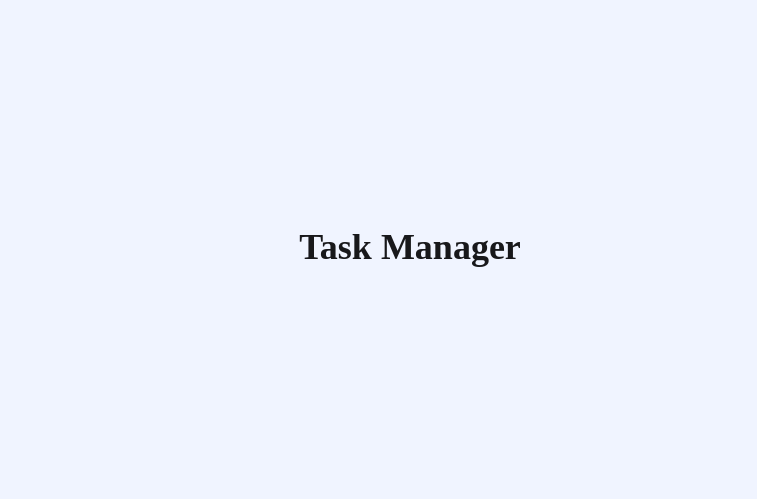
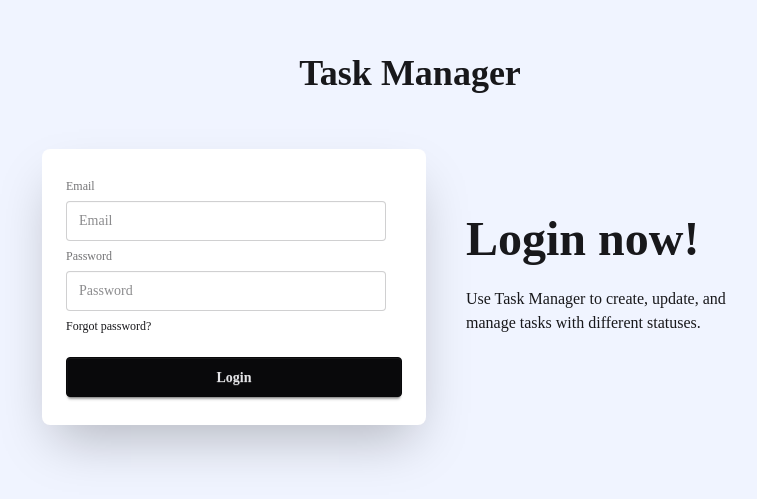
Before and after one commit to Tobidevs/task-manager, a React (Vite) app in the folder frontend/: page /login in a window 1280 px wide. Shown: the part 153-652 px from the top of the page, without its empty margins (230-987 px from the left). Built offline with nearby package versions, Linux system fonts and the light colour scheme; no server answers.

Commit message:
Created login page

```diff
--- a/frontend/src/index.css
+++ b/frontend/src/index.css
@@ -1,5 +1,13 @@
 @import "tailwindcss";
 @plugin "daisyui";
+
+@theme {
+--text: #0d0d1c;
+--background: #f0f0fa;
+--primary: #504ec6;
+--secondary: #9d9ce2;
+--accent: #5d5bd7;
+}
 
 html,
 body {
--- a/frontend/src/pages/Login.jsx
+++ b/frontend/src/pages/Login.jsx
@@ -5,21 +5,34 @@
   return (
     <div className="w-screen h-screen flex flex-col justify-center gap-10 items-center">
       <p className="text-4xl font-bold ">Task Manager</p>
-
-      {/* <div className="h-3/5 w-2/5 bg-[#F0F4FF] border border-b-1 border-[#D3D8DE] rounded-3xl flex flex-col">
-        <section className="h-2/10 border flex flex-col gap-3 justify-center items-center">
-          <h1 className="text-[#2C2C2C] text-3xl font-semibold">Welcome Back!</h1>
-          <div className="flex gap-2">
-            <p>Don't have an account yet?</p>
-            <div className="text-blue-500">Sign up now</div>
-            <div className="btn">
+      <div className="hero">
+        <div className="hero-content flex-col lg:flex-row-reverse w-6/10 gap-10">
+          <div className="text-center lg:text-left">
+            <h1 className="text-5xl font-bold">Login now!</h1>
+            <p className="py-6">
+              Use Task Manager to create, update, and manage tasks with different statuses.
+            </p>
+          </div>
+          <div className="card bg-base-100 w-full max-w-sm shrink-0 shadow-2xl ">
+            <div className="card-body">
+              <fieldset className="fieldset">
+                <label className="label">Email</label>
+                <input type="email" className="input" placeholder="Email" />
+                <label className="label">Password</label>
+                <input
+                  type="password"
+                  className="input"
+                  placeholder="Password"
+                />
+                <div>
+                  <a className="link link-hover">Forgot password?</a>
+                </div>
+                <button className="btn btn-neutral mt-4">Login</button>
+              </fieldset>
             </div>
           </div>
-        </section>
-        <section className="h-5/10 border">
-
-        </section>
-      </div> */}
+        </div>
+      </div>
     </div>
   );
 };
```
